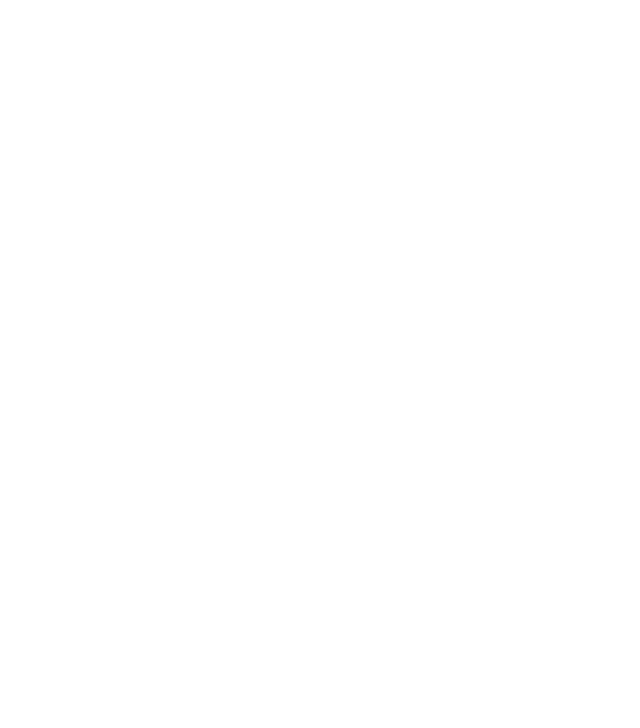
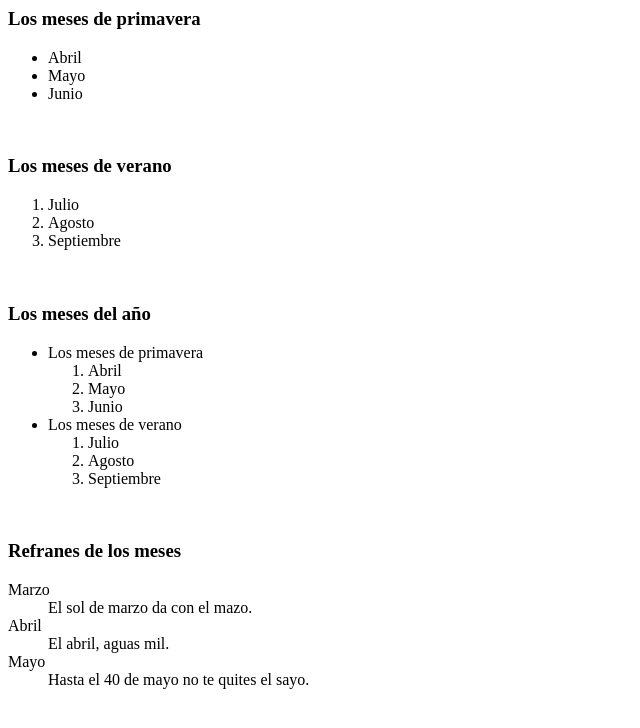
Before and after one commit to jennsherrera/TallerGit, a plain HTML site: page source/index.html in a window 1280 px wide. Shown: the whole page, without its empty margins (0-640 px from the left). Drawn offline with Linux system fonts and the light colour scheme.

Commit message:
mas completo

```diff
--- a/source/index.html
+++ b/source/index.html
@@ -1,6 +1,48 @@
 <HTML>
-  <HEAD>
-  </HEAD>
-  <BODY>
-  </BODY>
+<HEAD>
+<TITLE>Ejemplo 8</TITLE>
+</HEAD>
+<BODY>
+<H3>Los meses de primavera</H3>
+<UL>
+<LI>Abril</LI>
+<LI>Mayo</LI>
+<LI>Junio</LI>
+</UL>
+<BR>
+<H3>Los meses de verano</H3>
+<OL>
+<LI>Julio</LI>
+<LI>Agosto</LI>
+<LI>Septiembre</LI>
+</OL>
+<BR>
+<H3>Los meses del año</H3>
+<UL>
+<LI>Los meses de primavera
+<OL>
+<LI>Abril</LI>
+<LI>Mayo</LI>
+<LI>Junio</LI>
+</OL>
+</LI>
+<LI>Los meses de verano
+<OL>
+<LI>Julio</LI>
+<LI>Agosto</LI>
+<LI>Septiembre</LI>
+</OL>
+</LI>
+</UL>
+<BR>
+<H3>Refranes de los meses</H3>
+<DL>
+<DT>Marzo</DT>
+<DD>El sol de marzo da con el mazo.</DD>
+<DT>Abril</DT>
+<DD>El abril, aguas mil.</DD>
+<DT>Mayo</DT>
+<DD>Hasta el 40 de mayo no te quites el sayo.</DD>
+</DL>
+</BODY>
 </HTML>
```
